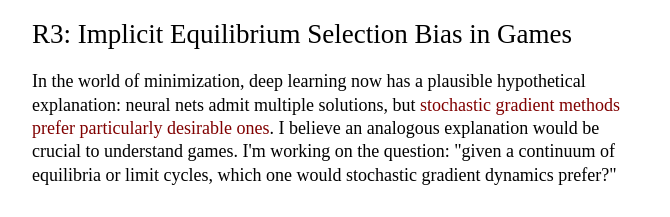
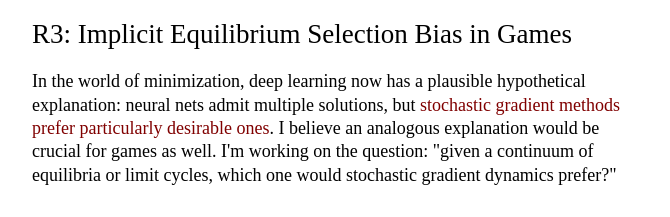
Before and after one commit to kuc2477/thesis, a plain HTML site: page index.html in a window 1280 px wide. Shown: the part 861-1078 px from the top of the page, without its empty margins (298-968 px from the left). Drawn offline with Linux system fonts and the light colour scheme; some icons are missing.

Commit message:
minor uupdate

```diff
--- a/index.html
+++ b/index.html
@@ -57,7 +57,7 @@
     <h2>R3: Implicit Equilibrium Selection Bias in Games</h2>
     <p>
       In the world of minimization, deep learning now has a plausible hypothetical explanation: neural nets admit multiple solutions, but <a href="https://arxiv.org/abs/2208.12591">stochastic gradient methods prefer particularly desirable ones</a>.
-      I believe an analogous explanation would be crucial to understand games.
+      I believe an analogous explanation would be crucial for games as well.
       I'm working on the question: "given a continuum of equilibria or limit cycles, which one would stochastic gradient dynamics prefer?"
     </p>
 
```
